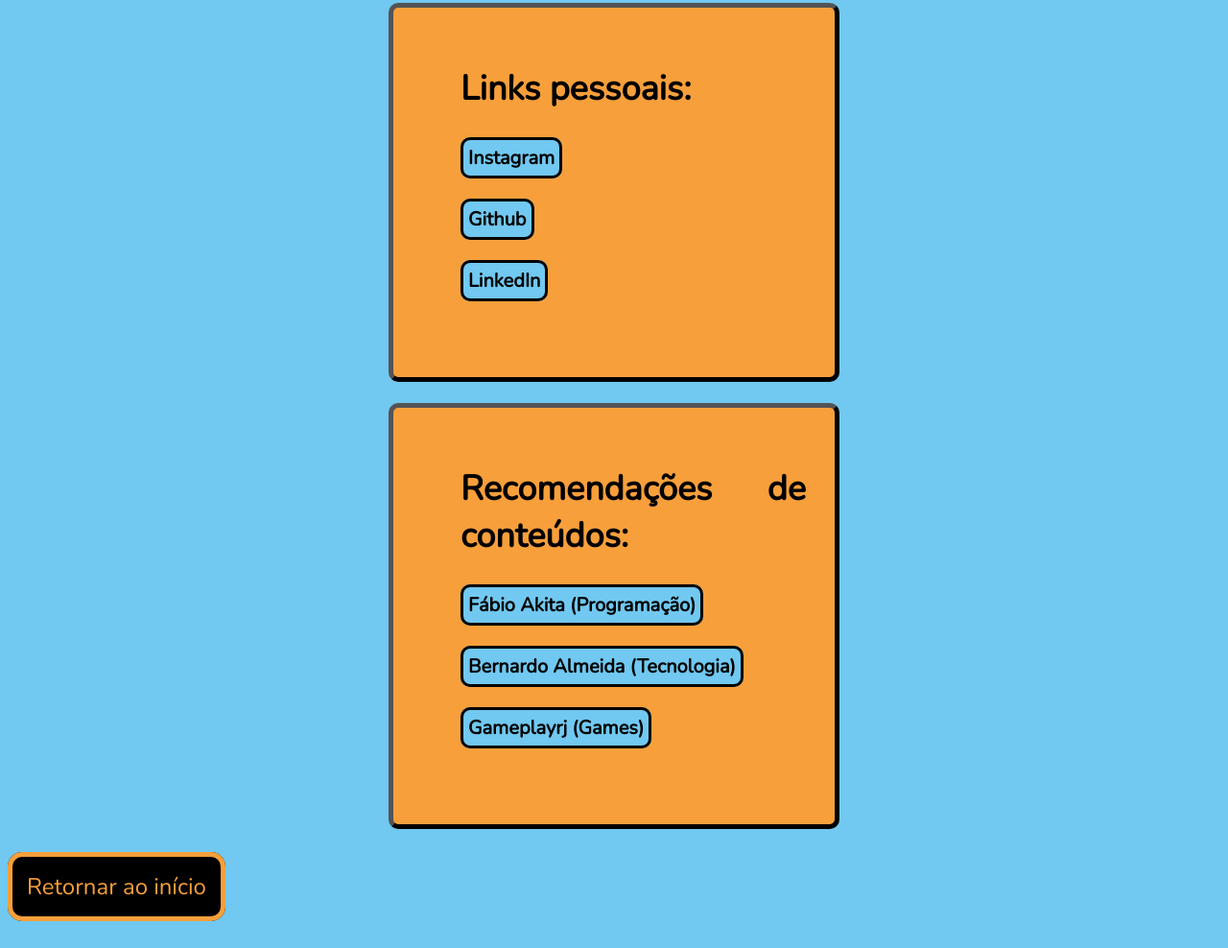
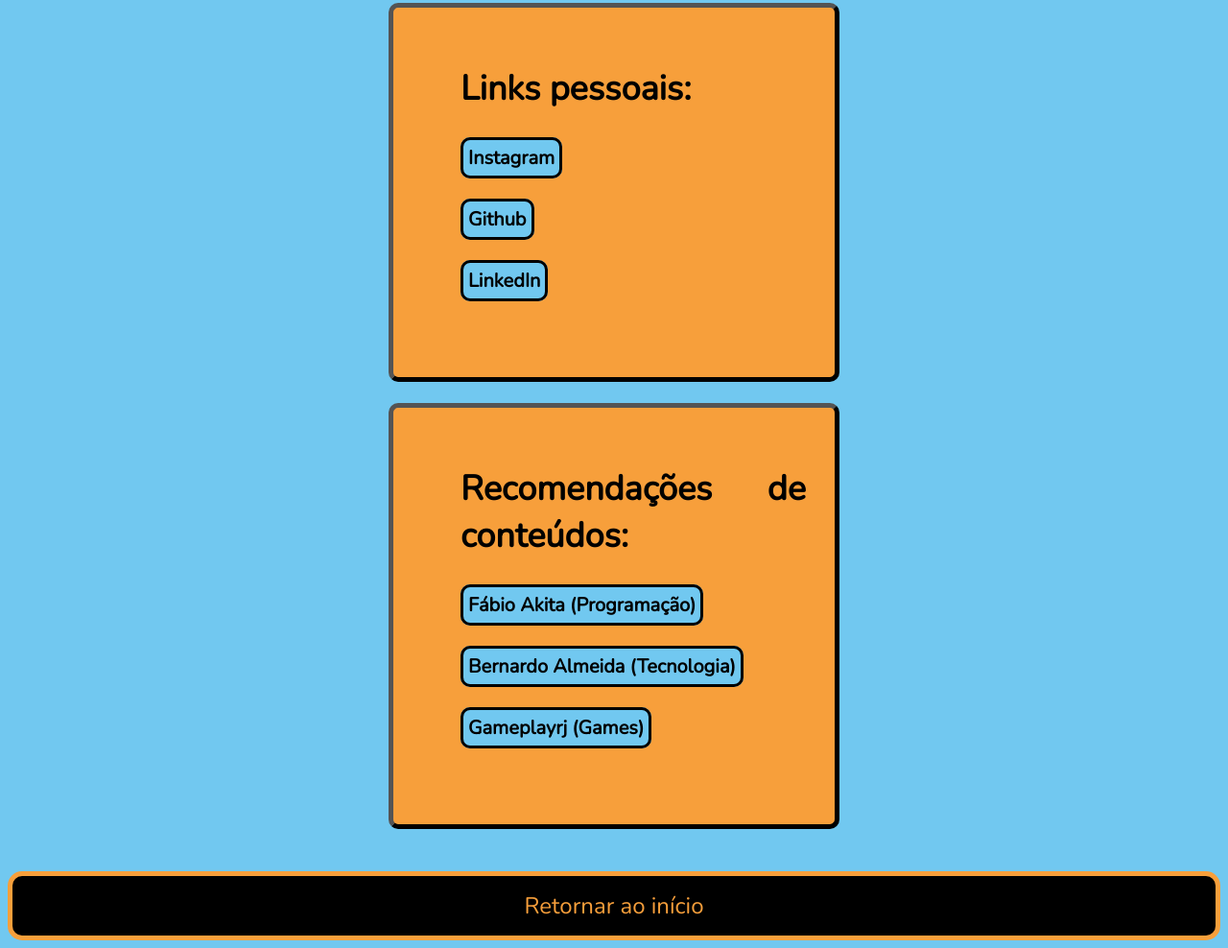
Before and after one commit to santanap2/santanap2.github.io, a plain HTML site: page index.html in a window 1280 px wide. Shown: the part 1973-2961 px from the top of the page at 96% size. Before the commit the page ends 2933 px from the top, so only its background shows below. Drawn offline with nearby package versions, Linux system fonts and the light colour scheme.

Commit message:
portfolio finalizado - return corrigido

```diff
--- a/index.html
+++ b/index.html
@@ -113,8 +113,9 @@
         <br><br>
 
        <!-- Retornar ao início -->
-        <a class="return" href="#top">Retornar ao início</a>
-
+        <section class="return">
+            <a class="font2" href="#top">Retornar ao início</a>
+        </section>
     </footer>
 
 </body>
--- a/style.css
+++ b/style.css
@@ -73,7 +73,7 @@
         margin-top: 30px;
     }
 
-    .main-skills, .fut-skills, .personal-links, .external-links{
+    .main-skills, .fut-skills, .personal-links, .external-links, .return {
         margin: auto;
     }
 
@@ -86,6 +86,13 @@
         color: rgb(247, 159, 59);
         border: 5px solid rgb(247, 159, 59);
         border-radius: 15px;
+        margin: auto;
+    }
+
+    .font2 {
+        text-align: center;
+        text-decoration: none;
+        color: rgb(247, 159, 59);
     }
 
     .button {
```
